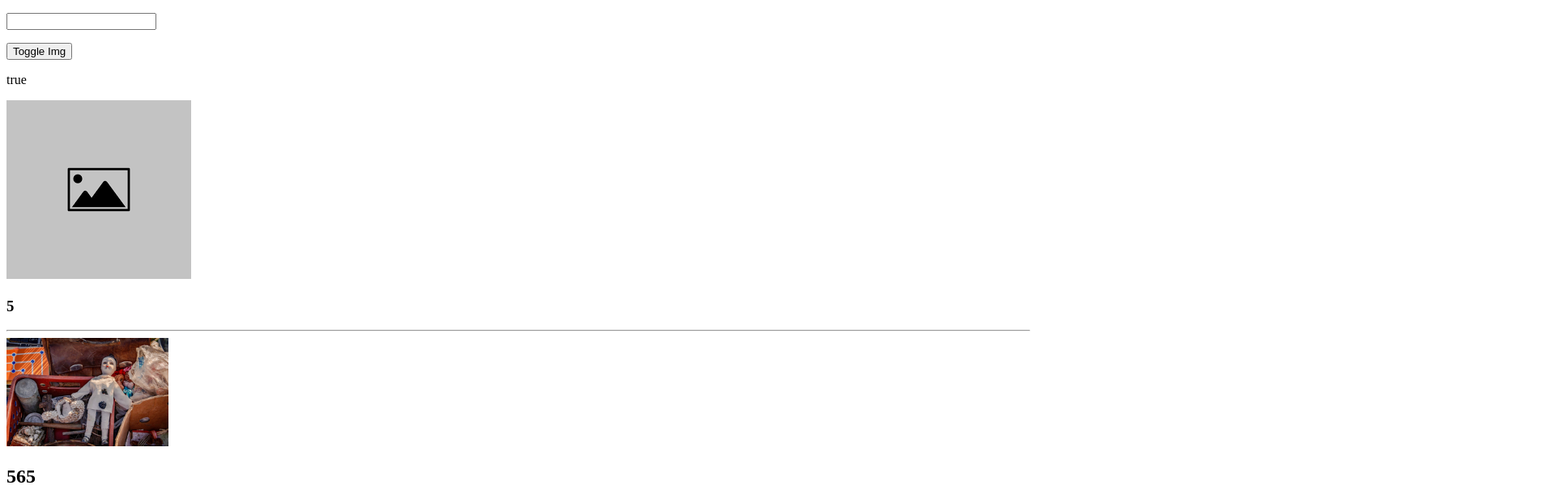
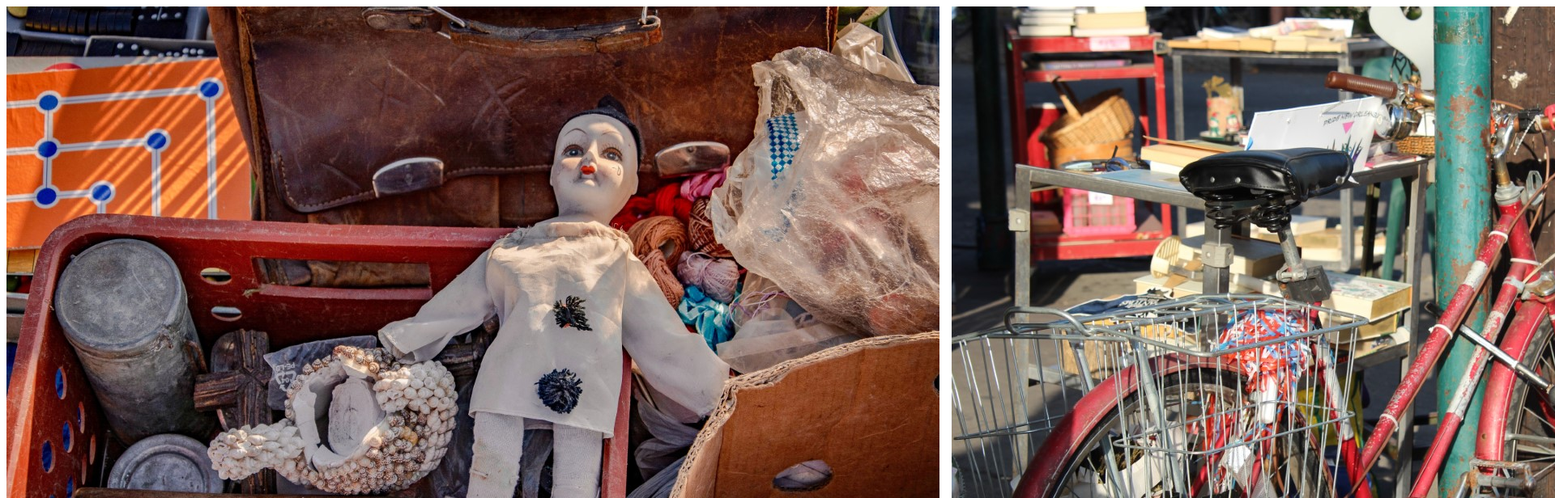
Before and after one commit to Khada4Yeah/2doCursoAngular, an Angular app: page / in a window 1280 px wide. Shown: the top 616 px of the page at 81% size, 1920 px wide, since content can reach past the window. Built offline with nearby package versions, Linux system fonts and the light colour scheme.

Commit message:
Capitulo 08

```diff
--- a/src/app/app.component.html
+++ b/src/app/app.component.html
@@ -1,6 +1,12 @@
-<p><input type="text" [(ngModel)]="imgParent"></p>
+<app-products></app-products>
+
+<!-- <p><input
+    type="text"
+    [(ngModel)]="imgParent"></p>
 <button (click)="toggleImg()">Toggle Img</button>
 <p>{{ showImg }}</p>
-<app-img *ngIf="showImg" (loaded)="onLoaded($event)" [img]="imgParent"></app-img>
-<hr>
-<app-product [product]="product" *ngFor="let product of products"></app-product>
+<app-img
+  *ngIf="showImg"
+  (loaded)="onLoaded($event)"
+  [img]="imgParent"></app-img>
+<hr> -->
--- a/src/app/app.component.ts
+++ b/src/app/app.component.ts
@@ -1,5 +1,4 @@
 import { Component } from '@angular/core';
-import { Product } from './models/product.model';
 
 @Component({
   selector: 'app-root',
@@ -9,32 +8,6 @@ import { Product } from './models/product.model';
 export class AppComponent {
   imgParent = '';
   showImg = true;
-  products: Product[] = [
-    {
-      id: '1',
-      name: 'EL mejor juguete',
-      price: 565,
-      image: './assets/images/toy.jpg',
-    },
-    {
-      id: '2',
-      name: 'Bicicleta casi nueva',
-      price: 356,
-      image: './assets/images/bike.jpg',
-    },
-    {
-      id: '3',
-      name: 'Colleción de albumnes',
-      price: 34,
-      image: './assets/images/album.jpg',
-    },
-    {
-      id: '4',
-      name: 'Mis libros',
-      price: 23,
-      image: './assets/images/books.jpg',
-    },
-  ];
 
   onLoaded(img: string) {
     console.log('log padre', img);
--- a/src/app/components/img/img.component.html
+++ b/src/app/components/img/img.component.html
@@ -1,6 +1,10 @@
-<img width="200" (load)="imgLoaded()" (error)="imgError()" [src]="img" *ngIf="img; else elseImg" >
-
-<h3>{{ counter }}</h3>
+<img
+  (load)="imgLoaded()"
+  (error)="imgError()"
+  [src]="img"
+  *ngIf="img; else elseImg"
+/>
+<!-- <h3>{{ counter }}</h3> -->
 <ng-template #elseImg>
-  <img [src]="imageDefault" alt="">
+  <img [src]="imageDefault" alt="" />
 </ng-template>
--- a/src/app/components/img/img.component.ts
+++ b/src/app/components/img/img.component.ts
@@ -27,8 +27,8 @@ export class ImgComponent
   @Input() alt: string = '';
   @Output() loaded = new EventEmitter<string>();
   imageDefault = './assets/images/default.png';
-  counter = 0;
-  counterFn: number | undefined;
+  // counter = 0;
+  // counterFn: number | undefined;
 
   constructor() {
     // before render
@@ -39,11 +39,11 @@ export class ImgComponent
   ngOnInit(): void {
     // before - during render
     // async -- once time
-    console.log('ngOnInit', 'imgValue =>', this.img);
-    this.counterFn = window.setInterval(() => {
-      this.counter++;
-      console.log('run counter');
-    }, 1000);
+    // console.log('ngOnInit', 'imgValue =>', this.img);
+    // this.counterFn = window.setInterval(() => {
+    //   this.counter++;
+    //   console.log('run counter');
+    // }, 1000);
   }
 
   ngOnChanges(changes: SimpleChanges) {
@@ -62,7 +62,7 @@ export class ImgComponent
   ngOnDestroy() {
     // delete
     console.log('ngOnDestroy');
-    window.clearInterval(this.counterFn);
+    // window.clearInterval(this.counterFn);
   }
 
   imgError() {
--- a/src/app/components/product/product.component.html
+++ b/src/app/components/product/product.component.html
@@ -1,3 +1,3 @@
-<img width="200px" [src]="product.image" alt="">
-<h2> {{ product.price }} </h2>
+<app-img [img]="product.image"></app-img>
+<h2>{{ product.price }}</h2>
 <p>{{ product.name }}</p>
--- /dev/null
+++ b/src/app/components/products/products.component.html
@@ -0,0 +1,6 @@
+<div class="products--grid">
+  <app-product
+    [product]="product"
+    *ngFor="let product of products"
+  ></app-product>
+</div>
--- /dev/null
+++ b/src/app/components/products/products.component.scss
@@ -0,0 +1,22 @@
+.products--grid {
+  display: flex;
+  flex-direction: column;
+}
+
+// tablets
+@media screen and (min-width: 40em) and (max-width: 63.9em) {
+  .products--grid {
+    display: grid;
+    grid-template-columns: repeat(4, 1fr);
+    grid-gap: 15px;
+  }
+}
+
+// web
+@media screen and (min-width: 64em) {
+  .products--grid {
+    display: grid;
+    grid-template-columns: repeat(5, 1fr);
+    grid-gap: 15px;
+  }
+}
--- /dev/null
+++ b/src/app/components/products/products.component.ts
@@ -0,0 +1,37 @@
+import { Component } from '@angular/core';
+
+import { Product } from '../../models/product.model';
+
+@Component({
+  selector: 'app-products',
+  templateUrl: './products.component.html',
+  styleUrls: ['./products.component.scss'],
+})
+export class ProductsComponent {
+  products: Product[] = [
+    {
+      id: '1',
+      name: 'EL mejor juguete',
+      price: 565,
+      image: './assets/images/toy.jpg',
+    },
+    {
+      id: '2',
+      name: 'Bicicleta casi nueva',
+      price: 356,
+      image: './assets/images/bike.jpg',
+    },
+    {
+      id: '3',
+      name: 'Colleción de albumnes',
+      price: 34,
+      image: './assets/images/album.jpg',
+    },
+    {
+      id: '4',
+      name: 'Mis libros',
+      price: 23,
+      image: './assets/images/books.jpg',
+    },
+  ];
+}
```
Also changed, not shown: src/app/app.module.ts (+7 -1 lines), 1 other file (tests, documents, lock files or other folders).
